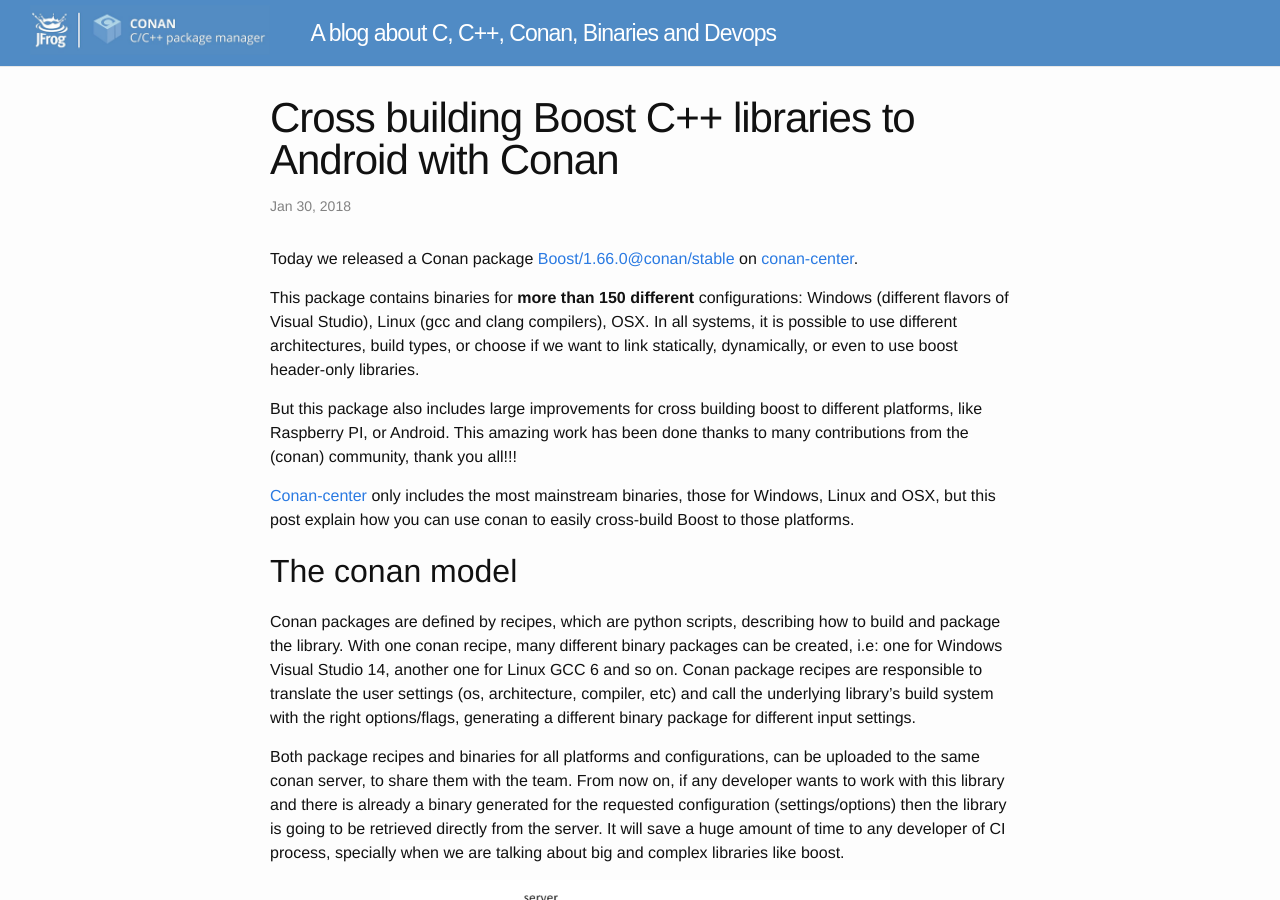
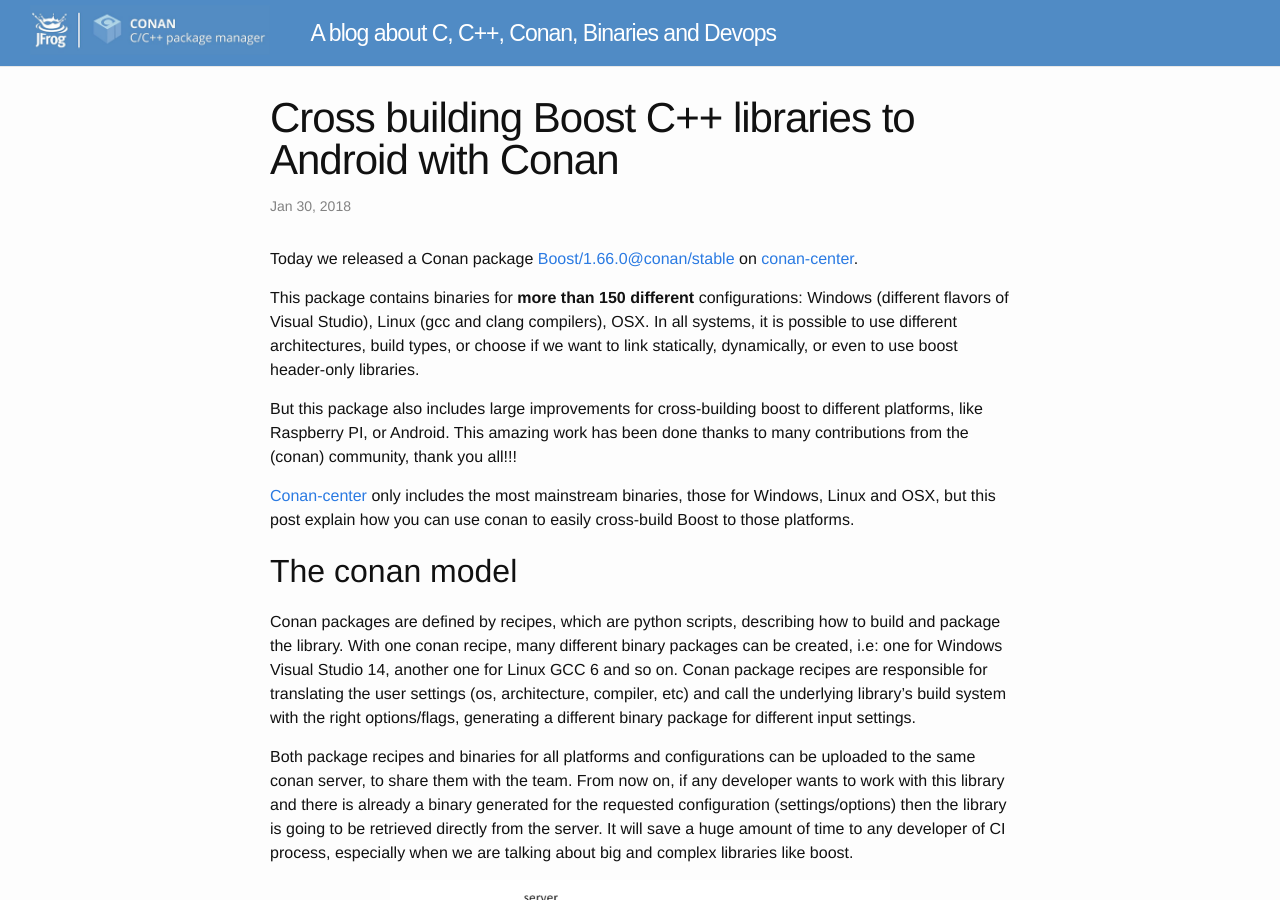
Before and after one commit to conan-io/conan-io.github.io, a Jekyll site: the page built from _posts/2018-01-30-Cross-building-Boost-Android.markdown, in a window 1280 px wide and 900 px high. Built offline with Jekyll 4.4.1, drawn with Linux system fonts in a browser that asks for light colours; comment, search, counter and statistics services are not loaded; some of the changed text lies outside the part shown.

Commit message:
Small corrections

```diff
--- a/_posts/2018-01-30-Cross-building-Boost-Android.markdown
+++ b/_posts/2018-01-30-Cross-building-Boost-Android.markdown
@@ -11,7 +11,7 @@ This package contains binaries for **more than 150 different** configurations: W
 Linux (gcc and clang compilers), OSX. In all systems, it is possible to use different architectures, build types,
 or choose if we want to link statically, dynamically, or even to use boost header-only libraries.
 
-But this package also includes large improvements for cross building boost to different platforms, like Raspberry PI, or Android.
+But this package also includes large improvements for cross-building boost to different platforms, like Raspberry PI, or Android.
 This amazing work has been done thanks to many contributions from the (conan) community, thank you all!!!
 
 [Conan-center](https://bintray.com/conan/conan-center) only includes the most mainstream binaries, those for Windows,
@@ -24,13 +24,13 @@ Linux and OSX, but this post explain how you can use conan to easily cross-build
 
 Conan packages are defined by recipes, which are python scripts, describing how to build and package the library.
 With one conan recipe, many different binary packages can be created, i.e: one for Windows Visual Studio 14, another one for Linux GCC 6 and so on.
-Conan package recipes are responsible to translate the user settings (os, architecture, compiler, etc) and call the underlying library's
+Conan package recipes are responsible for translating the user settings (os, architecture, compiler, etc) and call the underlying library's
 build system with the right options/flags, generating a different binary package for different input settings.
 
-Both package recipes and binaries for all platforms and configurations, can be uploaded to the same conan server,
+Both package recipes and binaries for all platforms and configurations can be uploaded to the same conan server,
 to share them with the team. From now on, if any developer wants to work with this library and there is already a binary generated
 for the requested configuration (settings/options) then the library is going to be retrieved directly from the server.
-It will save a huge amount of time to any developer of CI process, specially when we are talking about big and complex libraries like boost.
+It will save a huge amount of time to any developer of CI process, especially when we are talking about big and complex libraries like boost.
 
 <p class="centered">
     <img src="{{ site.url }}/assets/post_images/2018-01-30/conan_model.png" align="center" width="500"/>
@@ -77,7 +77,7 @@ file with all these details for cross-building, which could look like:
     <cxxflags>"-fPIC  -I/path/to/arm_21_toolchain/include/c++/4.9.x"
     <cflags>"-fPIC  -I/path/to/arm_21_toolchain/include/c++/4.9.x" <ldflags>""  ;
 
-This is an important detail, if we want to cross-build Boost for Android,
+This is an important detail if we want to cross-build Boost for Android,
 it should link against cross-built versions of zlib and bzip2 for the same configuration we are cross-building Boost.
 
 
@@ -92,7 +92,7 @@ pre-built binaries for hundreds of configurations, but most importantly:
 they also know how to cross-build themselves, using their own build systems.
 
 
-##  Creating Boost packages with native and cross build binaries
+##  Creating Boost packages with native and cross-build binaries
 
 
 
```
Also changed, not shown: other parts of _posts/2018-01-30-Cross-building-Boost-Android.markdown (+2 -2 lines).
